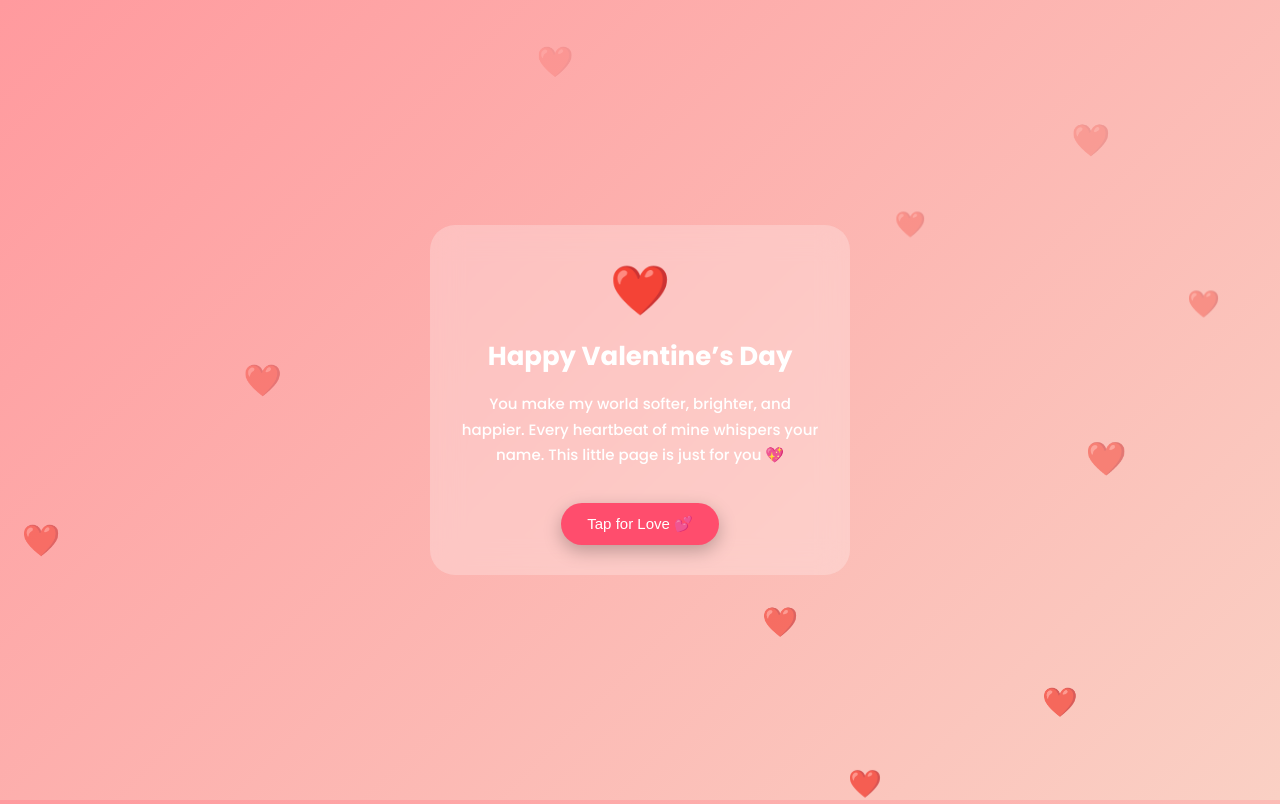
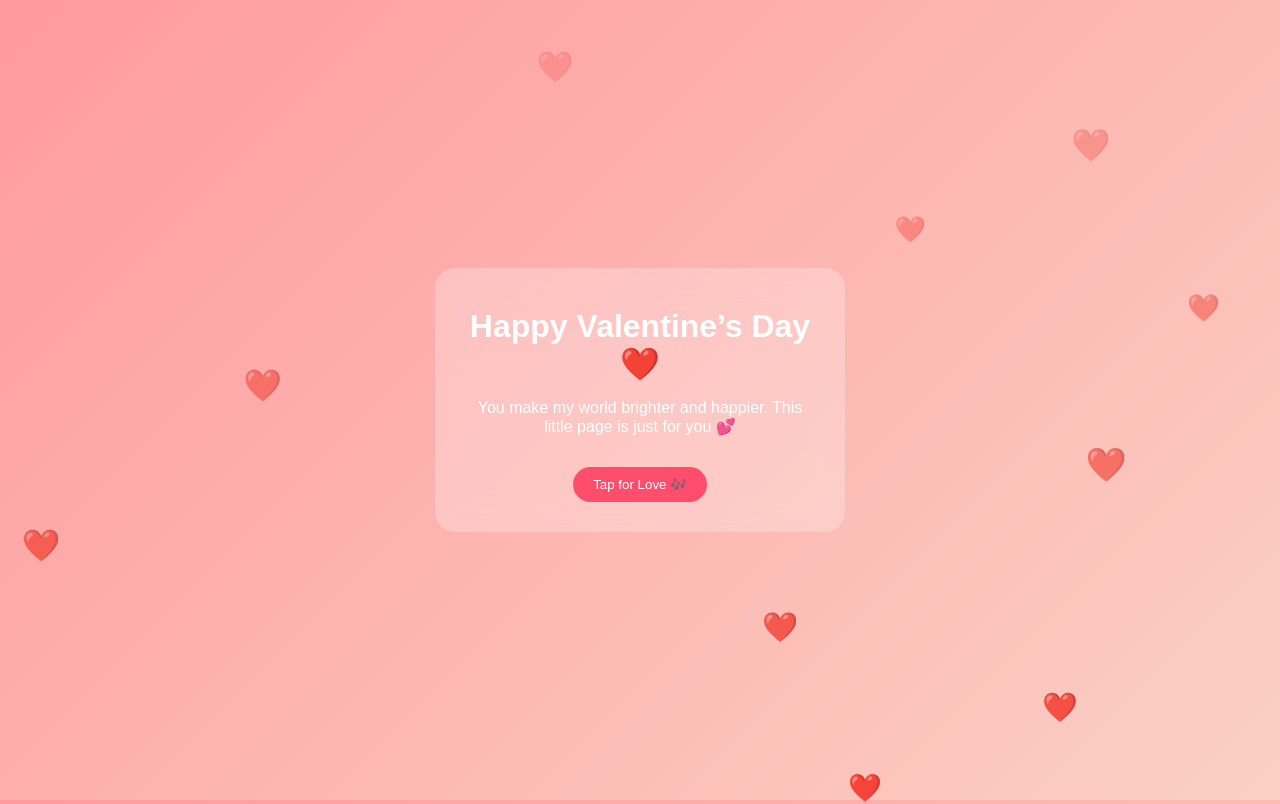
Before and after one commit to sne2012/valentine, a plain HTML site: page index.html in a window 1280 px wide. Drawn offline with Linux system fonts and the light colour scheme.

Commit message:
Update index.html

```diff
--- a/index.html
+++ b/index.html
@@ -1,126 +1,81 @@
 <!DOCTYPE html>
-<html lang="en">
+<html>
 <head>
 <meta charset="UTF-8">
 <meta name="viewport" content="width=device-width, initial-scale=1.0">
 <title>For You ❤️</title>
-
 <style>
-@import url('https://fonts.googleapis.com/css2?family=Poppins:wght@300;500;700&display=swap');
-
-body {
-  margin: 0;
-  height: 100vh;
-  background: linear-gradient(135deg, #ff9a9e, #fad0c4);
-  display: flex;
-  align-items: center;
-  justify-content: center;
-  font-family: 'Poppins', sans-serif;
-  overflow: hidden;
+body{
+margin:0;
+height:100vh;
+display:flex;
+justify-content:center;
+align-items:center;
+background:linear-gradient(135deg,#ff9a9e,#fad0c4);
+font-family:sans-serif;
+overflow:hidden;
 }
 
-.card {
-  background: rgba(255,255,255,0.25);
-  backdrop-filter: blur(15px);
-  border-radius: 25px;
-  padding: 30px;
-  width: 90%;
-  max-width: 360px;
-  text-align: center;
-  color: white;
-  animation: fadeIn 2s ease;
+.card{
+background:rgba(255,255,255,0.25);
+backdrop-filter:blur(15px);
+padding:30px;
+border-radius:20px;
+text-align:center;
+color:white;
+width:90%;
+max-width:350px;
 }
 
-.heart {
-  font-size: 48px;
-  animation: beat 1.3s infinite;
+h1{margin:10px 0;}
+button{
+padding:10px 20px;
+border:none;
+border-radius:20px;
+background:#ff4d6d;
+color:white;
+cursor:pointer;
+margin-top:15px;
 }
 
-h1 {
-  font-size: 26px;
-  margin: 10px 0;
+.floating{
+position:absolute;
+bottom:-20px;
+animation:floatUp 6s linear infinite;
 }
 
-p {
-  font-size: 15px;
-  line-height: 1.7;
-}
-
-button {
-  margin-top: 20px;
-  padding: 12px 26px;
-  border: none;
-  border-radius: 30px;
-  background: #ff4d6d;
-  color: white;
-  font-size: 15px;
-  cursor: pointer;
-  box-shadow: 0 6px 18px rgba(0,0,0,0.25);
-}
-
-button:hover {
-  transform: scale(1.05);
-}
-
-@keyframes beat {
-  0%,100% { transform: scale(1); }
-  50% { transform: scale(1.2); }
-}
-
-@keyframes fadeIn {
-  from { opacity: 0; transform: translateY(40px); }
-  to { opacity: 1; transform: translateY(0); }
-}
-
-.floating {
-  position: absolute;
-  bottom: -20px;
-  animation: floatUp 6s linear infinite;
-  opacity: 0.8;
-}
-
-@keyframes floatUp {
-  to {
-    transform: translateY(-120vh);
-    opacity: 0;
-  }
+@keyframes floatUp{
+to{transform:translateY(-120vh);opacity:0;}
 }
 </style>
 </head>
-
 <body>
 
 <div class="card">
-  <div class="heart">❤️</div>
-  <h1>Happy Valentine’s Day</h1>
-  <p>
-    You make my world softer, brighter, and happier.
-    Every heartbeat of mine whispers your name.
-    This little page is just for you 💖
-  </p>
-
-  <button onclick="playMusic()">Tap for Love 💕</button>
+<h1>Happy Valentine’s Day ❤️</h1>
+<p>
+You make my world brighter and happier.
+This little page is just for you 💕
+</p>
+<button onclick="document.getElementById('music').play()">
+Tap for Love 🎶
+</button>
 </div>
 
-<audio id="bgMusic" loop>
-  <source src="https://cdn.pixabay.com/audio/2022/10/09/audio_1c2a7a8e6f.mp3" type="audio/mpeg">
+<audio id="music" loop>
+<source src="https://cdn.pixabay.com/audio/2022/10/09/audio_1c2a7a8e6f.mp3">
 </audio>
 
 <script>
-function playMusic() {
-  document.getElementById("bgMusic").play();
-}
-
-setInterval(() => {
-  const heart = document.createElement("div");
-  heart.className = "floating";
-  heart.innerHTML = "❤️";
-  heart.style.left = Math.random() * 100 + "vw";
-  heart.style.fontSize = Math.random() * 20 + 15 + "px";
-  document.body.appendChild(heart);
-
-  setTimeout(() => heart.remove(), 6000);
-}, 500);
+setInterval(()=>{
+let heart=document.createElement("div");
+heart.className="floating";
+heart.innerHTML="❤️";
+heart.style.left=Math.random()*100+"vw";
+heart.style.fontSize=(15+Math.random()*20)+"px";
+document.body.appendChild(heart);
+setTimeout(()=>heart.remove(),6000);
+},500);
 </script>
 
 </body>
```
